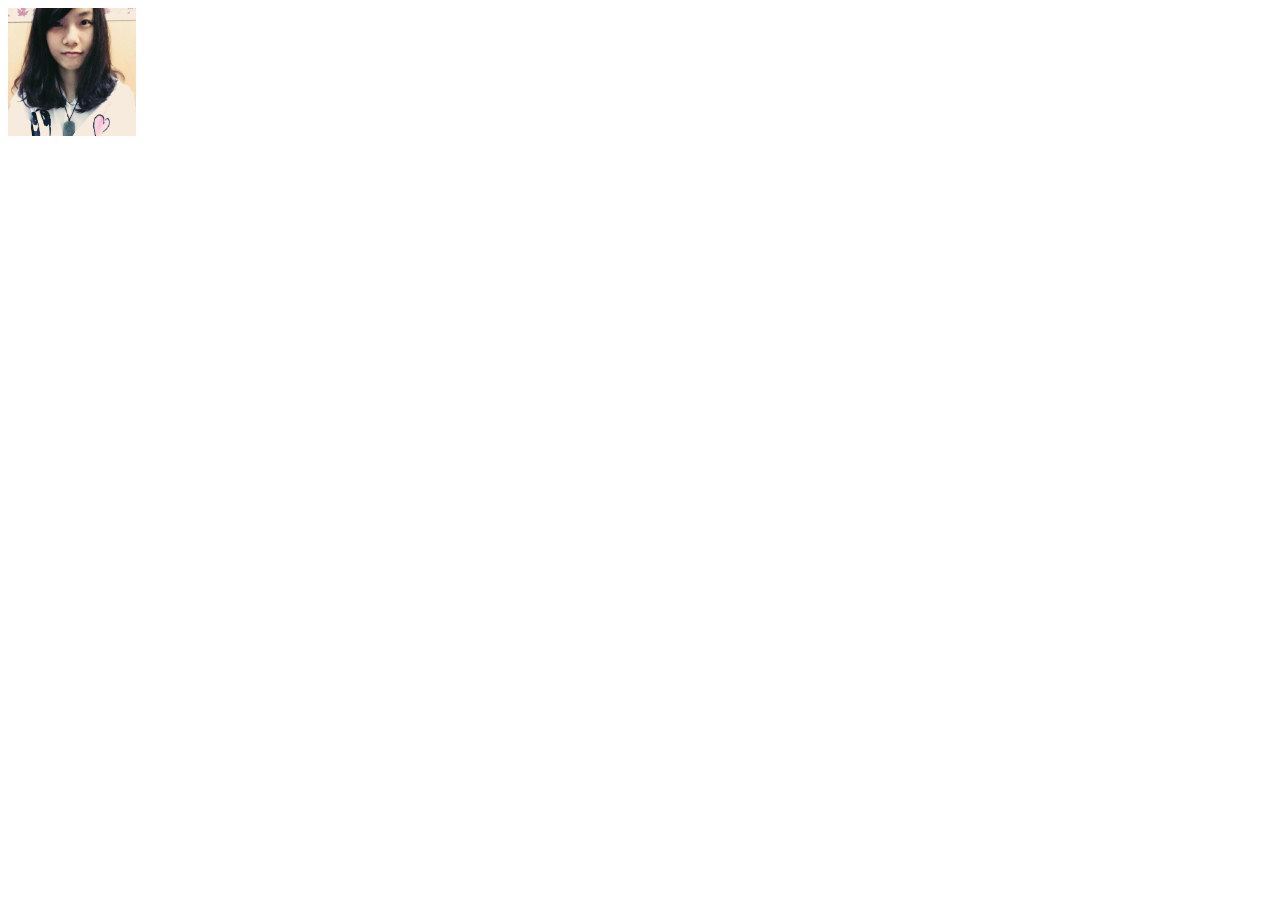
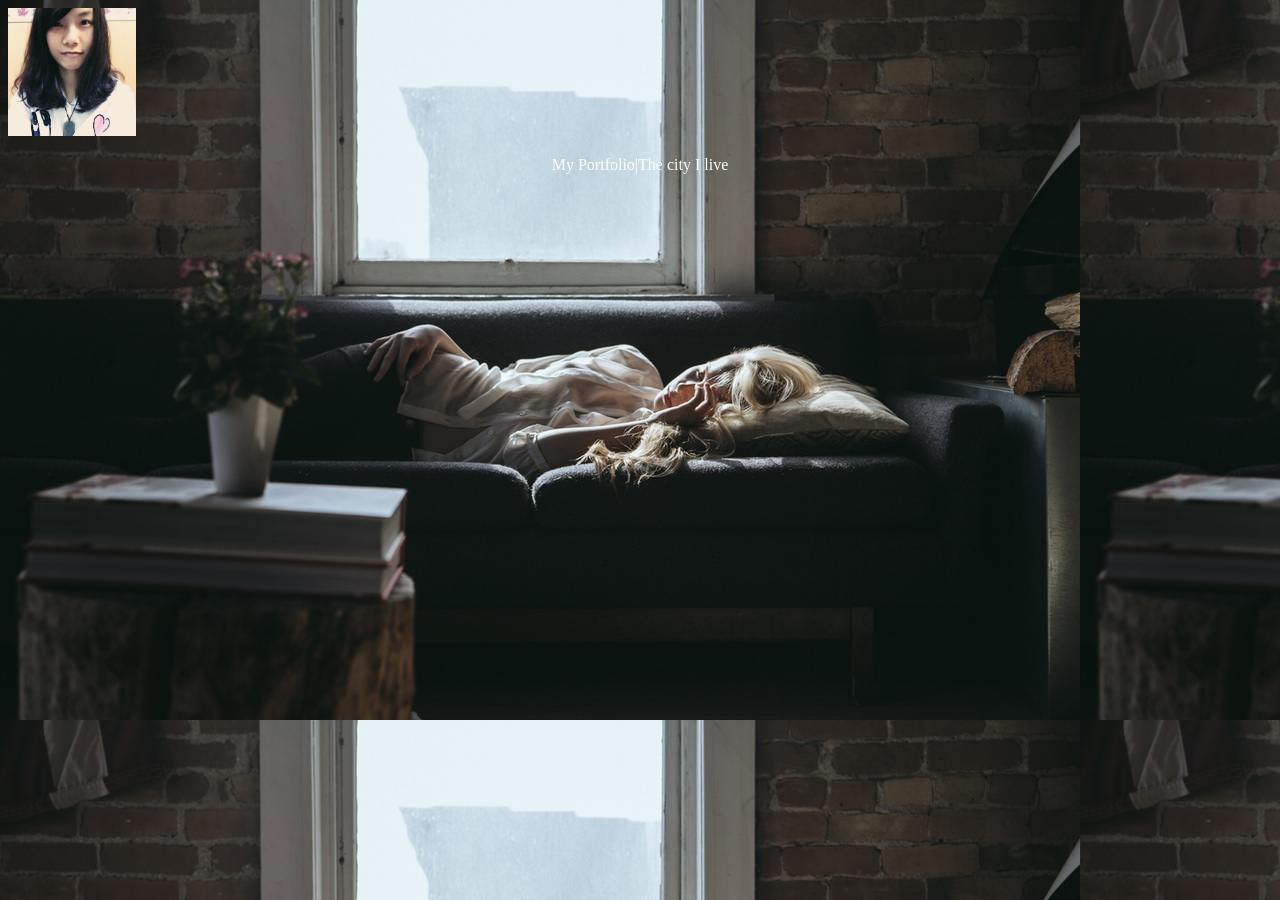
Before and after one commit to Denise-Chen/jekyll_demo, a Jekyll site: the page built from index.html, in a window 1280 px wide. Built offline with Jekyll 4.4.1, drawn with Linux system fonts in a browser that asks for light colours.

Commit message:
change the img again

```diff
--- a/css/default.css
+++ b/css/default.css
@@ -1,5 +1,5 @@
 body {
-background-image: url(images/back.jpg);
+background-image: url(../images/back.jpg);
 }
 
 img #head {
```
Also changed, not shown: 2 other files.
